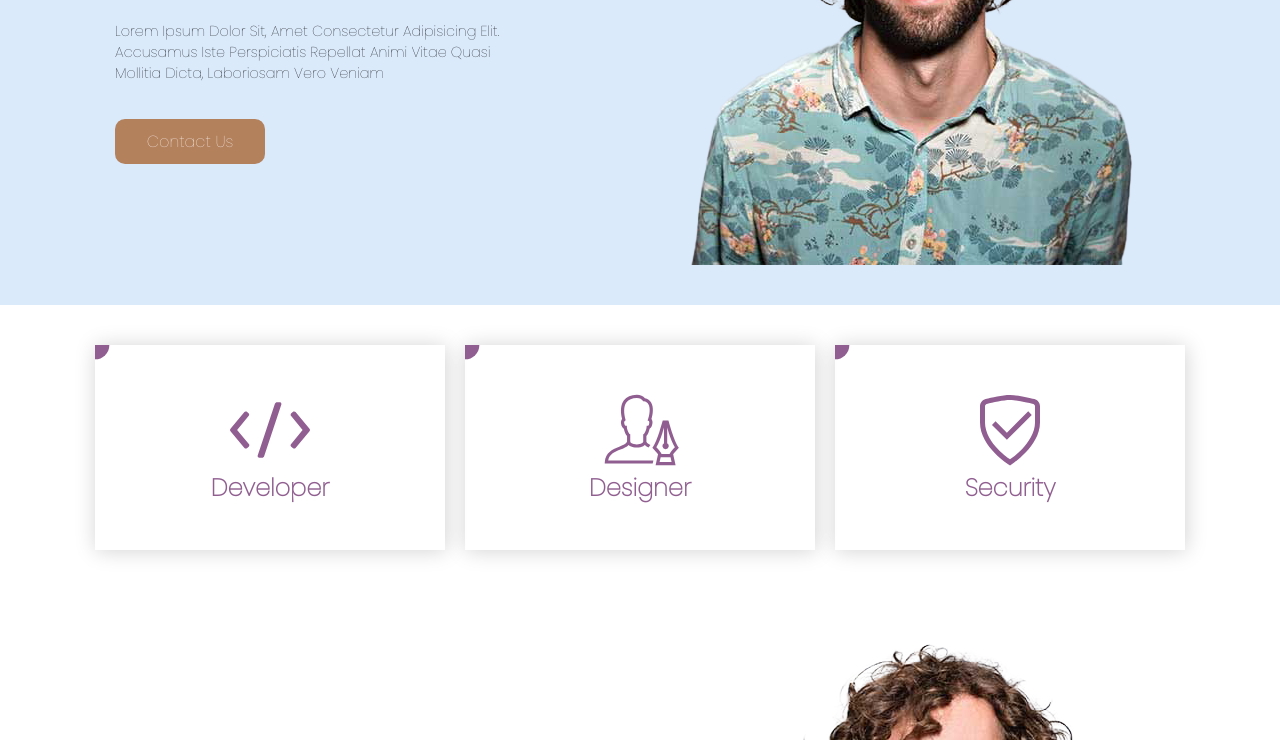
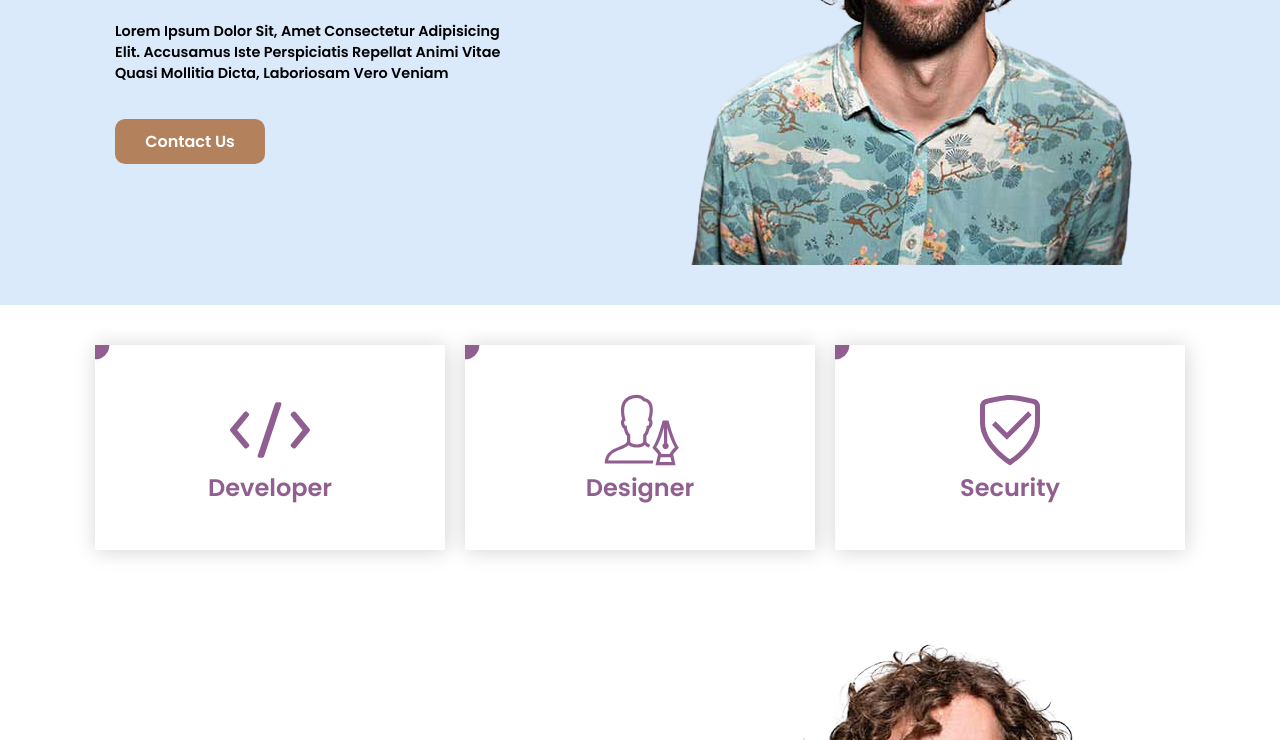
Before and after one commit to honoremihigo/my-portifolio, a plain HTML site: page index.html in a window 1280 px wide. Shown: the part 388-1128 px from the top of the page. Drawn offline with Linux system fonts and the light colour scheme.

Commit message:
new font

```diff
--- a/index.html
+++ b/index.html
@@ -9,7 +9,7 @@
     <link rel="shortcut icon" href="./img/logo.svg" type="image/x-icon">
     <link rel="preconnect" href="https://fonts.googleapis.com">
     <link rel="preconnect" href="https://fonts.gstatic.com" crossorigin>
-    <link href="https://fonts.googleapis.com/css2?family=Poppins:ital,wght@0,100;1,100;1,400&display=swap" rel="stylesheet">
+    <link href="https://fonts.googleapis.com/css2?family=Poppins:wght@600&display=swap" rel="stylesheet">
 </head>
 <body>
     <div class="topper show">
```
